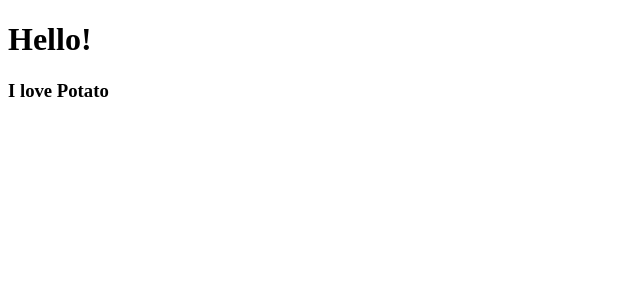
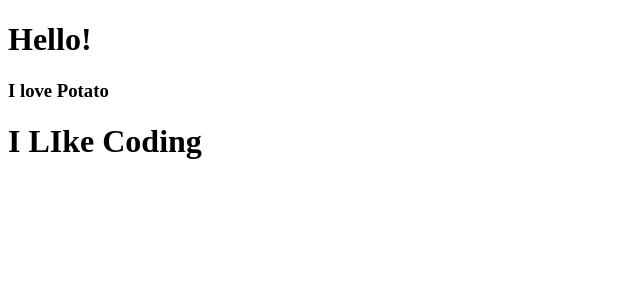
Before and after one commit to AhnDogeon/React_Movie, a React (Create React App) app in the folder movie-app/: page / in a window 1280 px wide. Shown: the top 300 px of the page, without its empty margins (0-640 px from the left). Built offline with nearby package versions, Linux system fonts and the light colour scheme.

Commit message:
210509 | make component React

```diff
--- a/movie-app/src/App.js
+++ b/movie-app/src/App.js
@@ -1,11 +1,17 @@
 import React from 'react';
 import Potato from './potato';
+
+function Coding() {
+    return <h1>I LIke Coding</h1>;
+}
+
 
 function App() {
   return (
     <div className="App">
       <h1>Hello!</h1>
       <Potato />
+      <Coding />
     </div>
   );
 }
```
